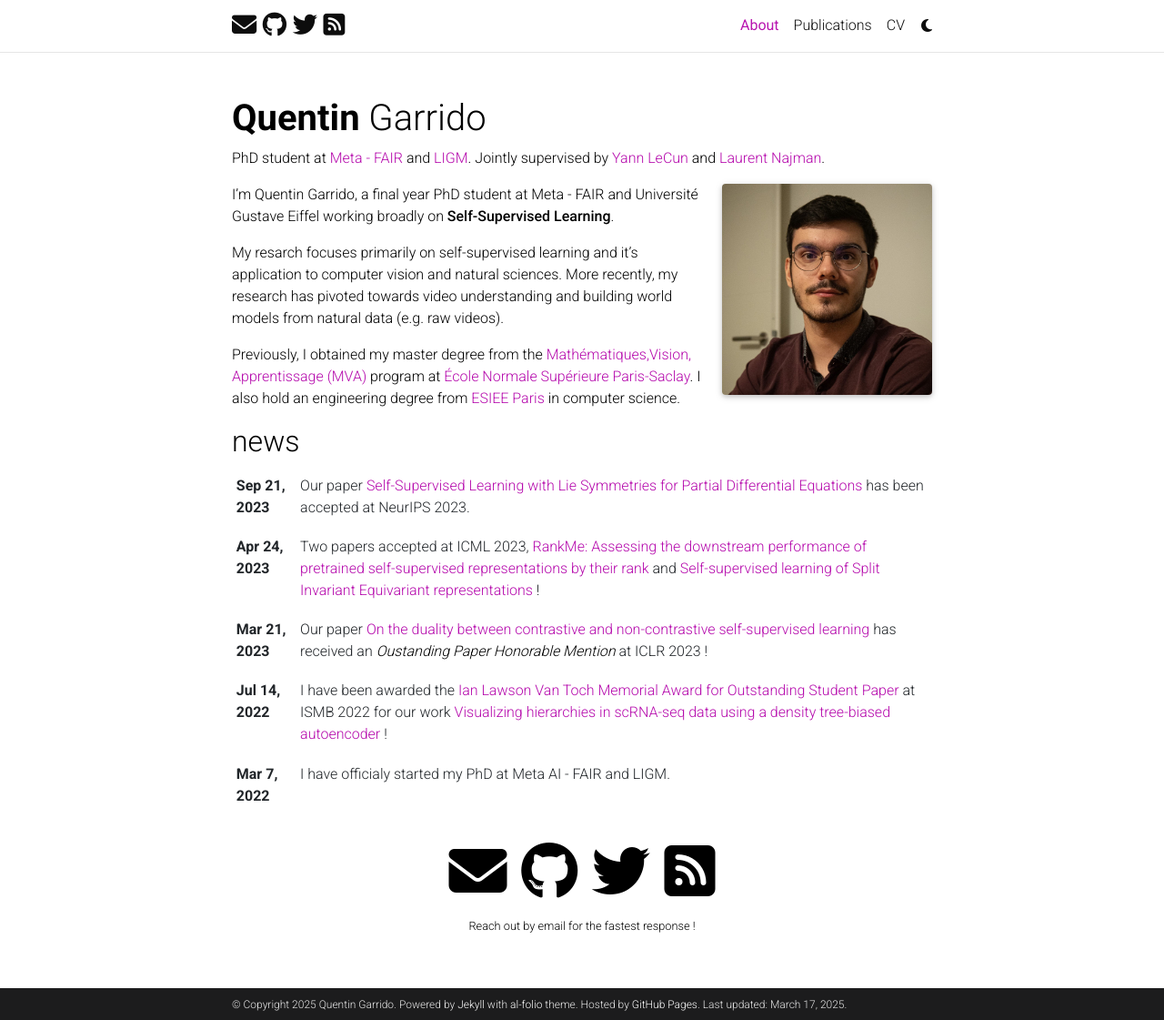
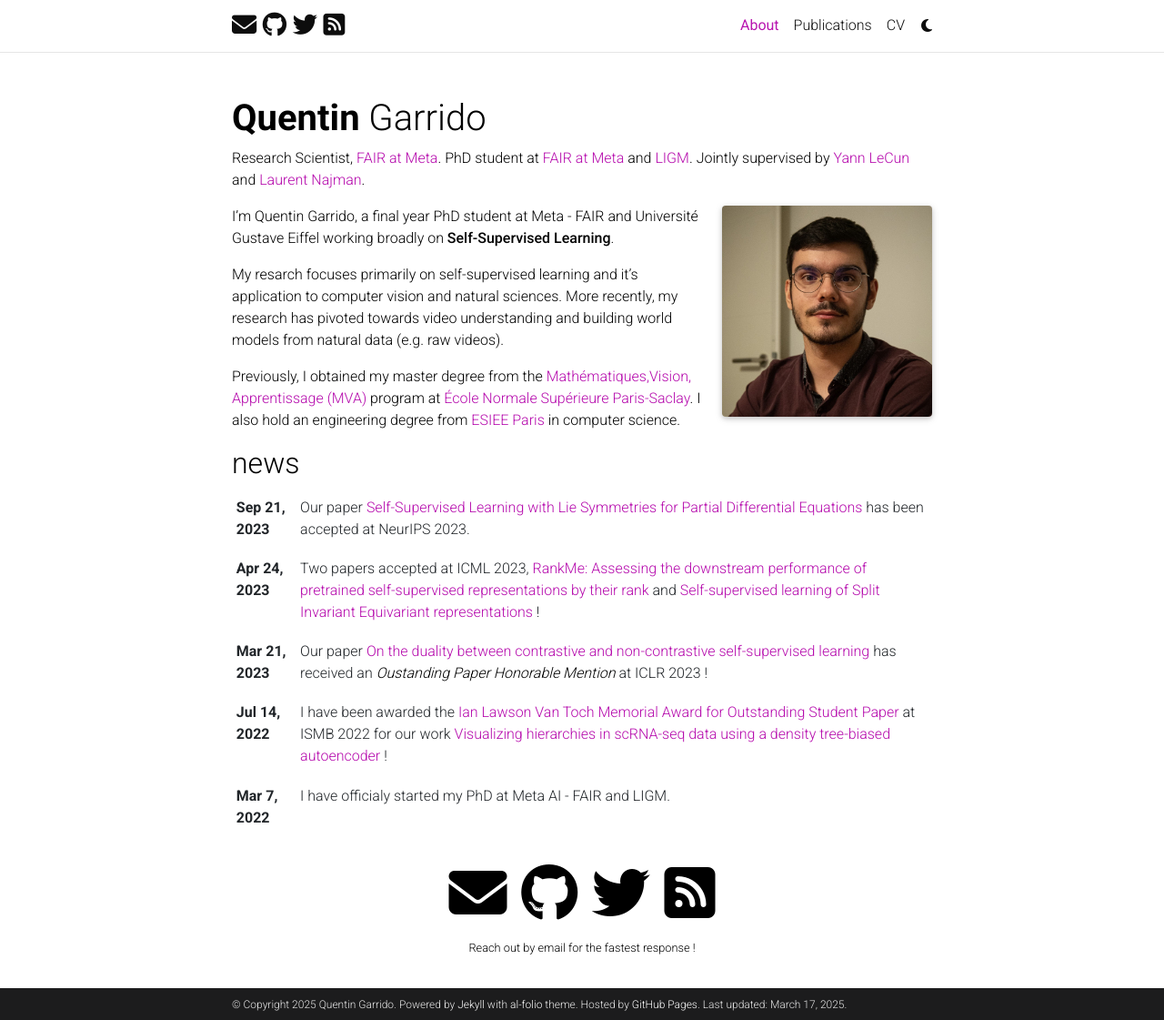
Before and after one commit to garridoq/garridoq.github.io, a Jekyll site: the page built from _pages/about.md, in a window 1280 px wide and 1121 px high. Shown: the whole window at 91% size. Built offline with Jekyll 4.4.1, drawn with Linux system fonts in a browser that asks for light colours; full-size pictures stand in for the smaller copies a plugin makes; comment, search, counter and statistics services are not loaded; a style sheet for code colours, icons or effects is not loaded.

Commit message:
Update about.md

```diff
--- a/_pages/about.md
+++ b/_pages/about.md
@@ -2,7 +2,7 @@
 layout: about
 title: About
 permalink: /
-subtitle: PhD student at <a href="https://ai.facebook.com/">Meta - FAIR</a> and <a href="https://siteigm.univ-mlv.fr/">LIGM</a>. <br\> Jointly supervised by <a href="https://yann.lecun.com/">Yann LeCun</a> and <a href="https://www.laurentnajman.org/">Laurent Najman</a>.
+subtitle: Research Scientist, <a href="https://ai.meta.com/">FAIR at Meta</a>.<br\> PhD student at <a href="https://ai.meta.com/">FAIR at Meta</a> and <a href="https://siteigm.univ-mlv.fr/">LIGM</a>. <br\> Jointly supervised by <a href="https://yann.lecun.com/">Yann LeCun</a> and <a href="https://www.laurentnajman.org/">Laurent Najman</a>.
 
 profile:
   align: right
```
